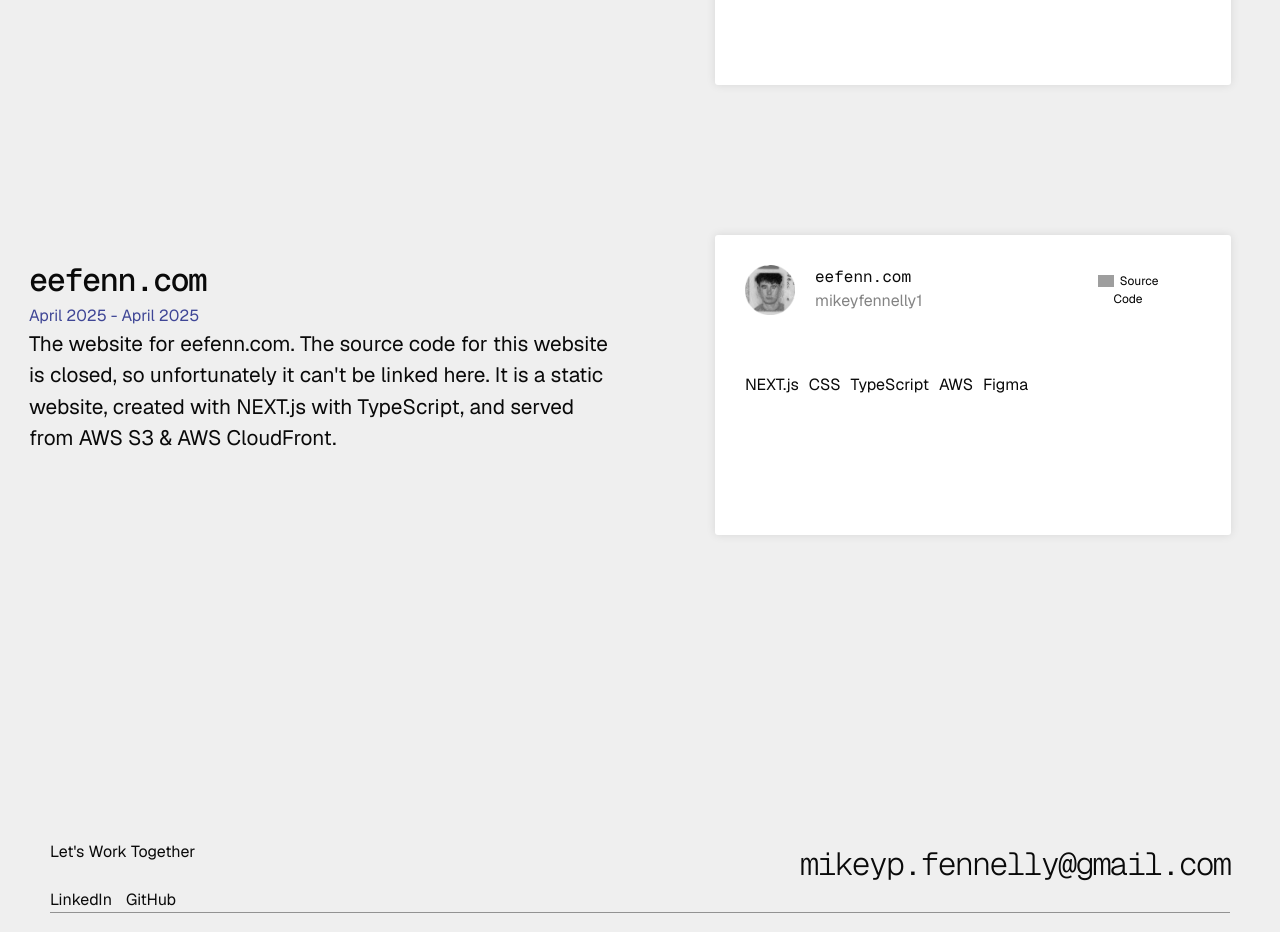
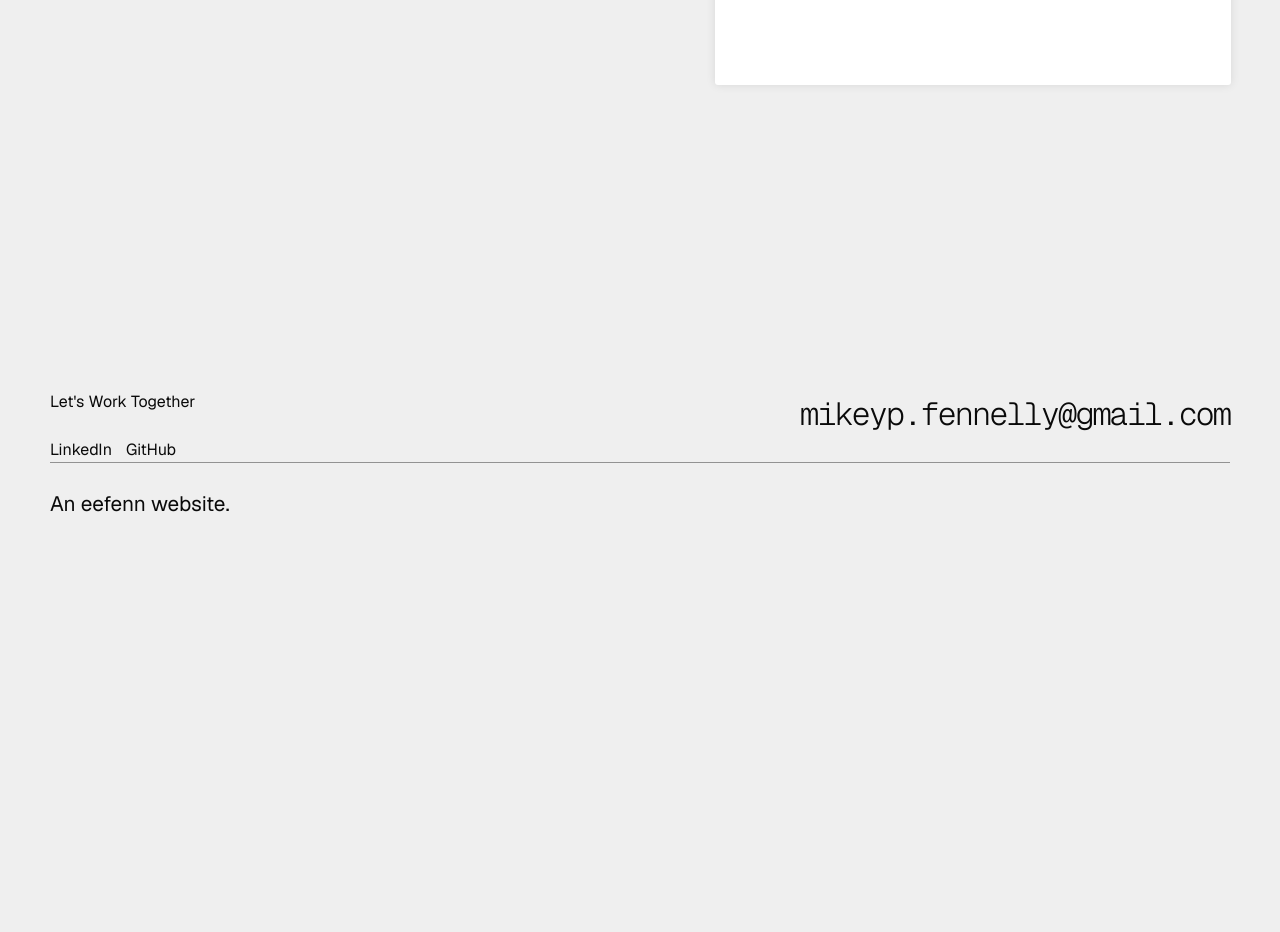
Before and after one commit to mikeyfennelly1/mfennelly.dev, a Next.js app: page /product in a window 1280 px wide. Shown: the part 1080-2012 px from the top of the page. After the commit the page ends 1645 px from the top, so only its background shows below. Built offline with nearby package versions, Linux system fonts and the light colour scheme; grey boxes are pictures that could not be loaded.

Commit message:
removed eefen from product mockups

```diff
--- a/src/app/product/page.tsx
+++ b/src/app/product/page.tsx
@@ -35,20 +35,6 @@ const ProductMockups: SoftwareProjectInterface[] = [
             repoName: "points-lab",
             description: "Source for my personal website\n",
             repoURL: "https://github.com/mikeyfennelly1/points-lab",
-        }
-    },
-    {
-        project: {
-            projectName: "eefenn.com",
-            projectBrief: <>The website for eefenn.com. The source code for this website is closed, so unfortunately it can't be linked here. It is a static website, created with NEXT.js with TypeScript, and served from AWS S3 & AWS CloudFront.</>,
-            technologies: ["NEXT.js", "CSS", "TypeScript", "AWS", "Figma"],
-            startDate: "April 2025",
-            endDate: "April 2025"
-        },
-        repo: {
-            repoName: "eefenn.com",
-            description: "Website for eefenn.com. Created with NEXT/TypeScript\n",
-            repoURL: "/"
         }
     },
 ]
```
